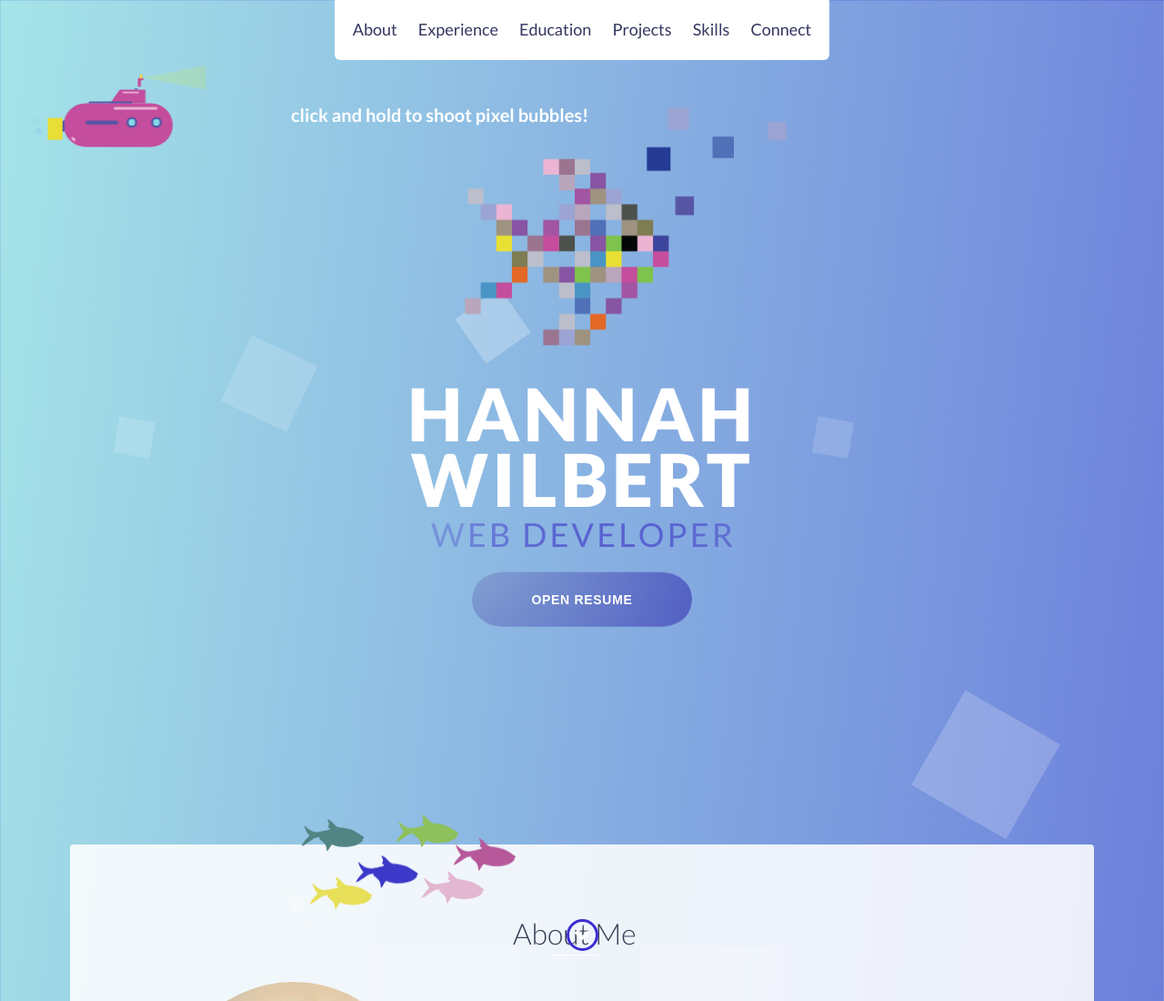
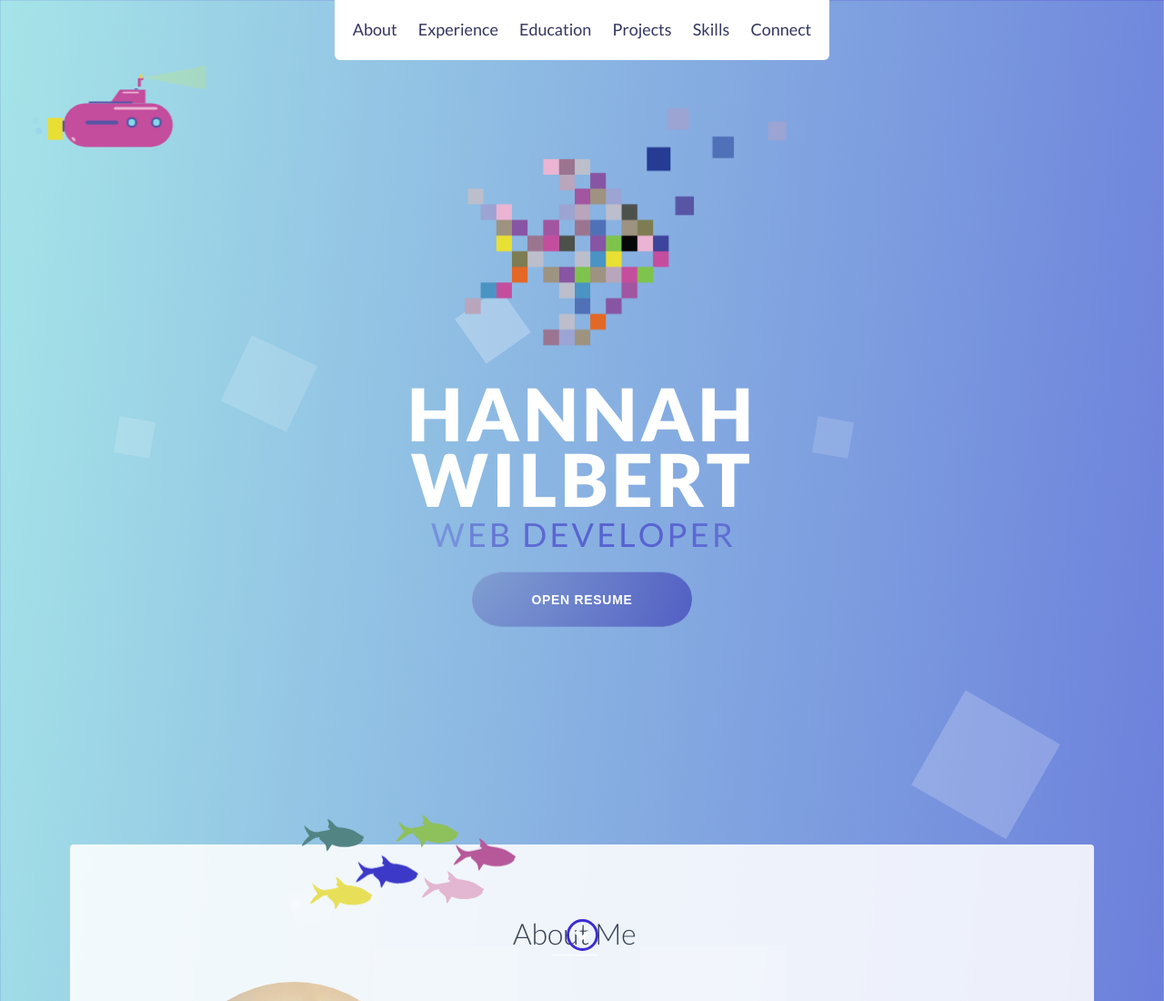
Before and after one commit to hannahwilbert/dev_portfolio, a website: page index.html in a window 1280 px wide. Shown: the top 1100 px of the page at 91% size. Drawn offline with nearby package versions, Linux system fonts and the light colour scheme.

Commit message:
Update index.html

```diff
--- a/index.html
+++ b/index.html
@@ -91,7 +91,7 @@
 
 
             <div class="barrel">
-                    <h2> click and hold to shoot pixel bubbles!</h2>
+<!--                     <h2> click and hold to shoot pixel bubbles!</h2> -->
                   <img id="fishlogo" src="images/newfishlogo.png" >
 
         </div>
```
